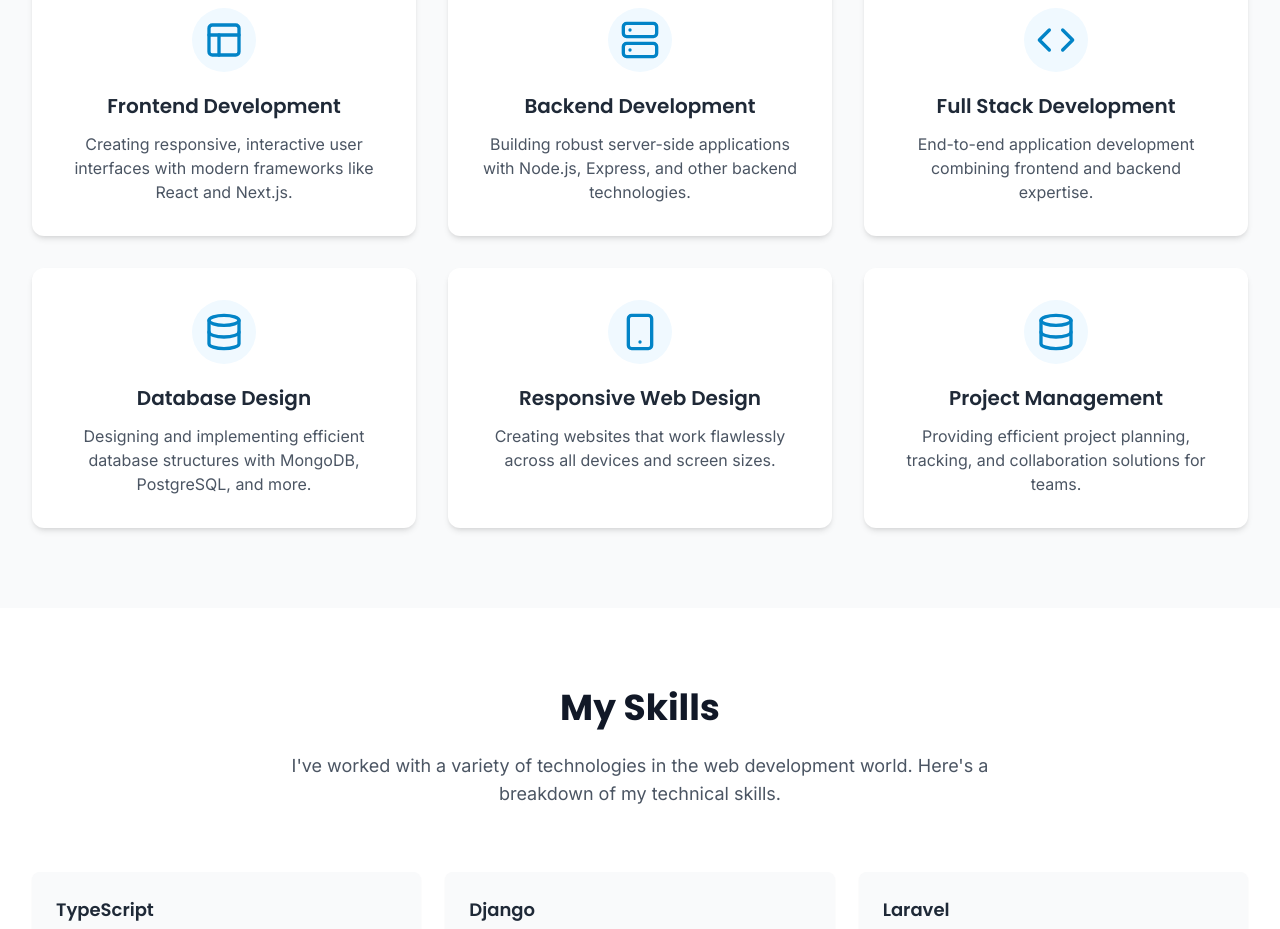
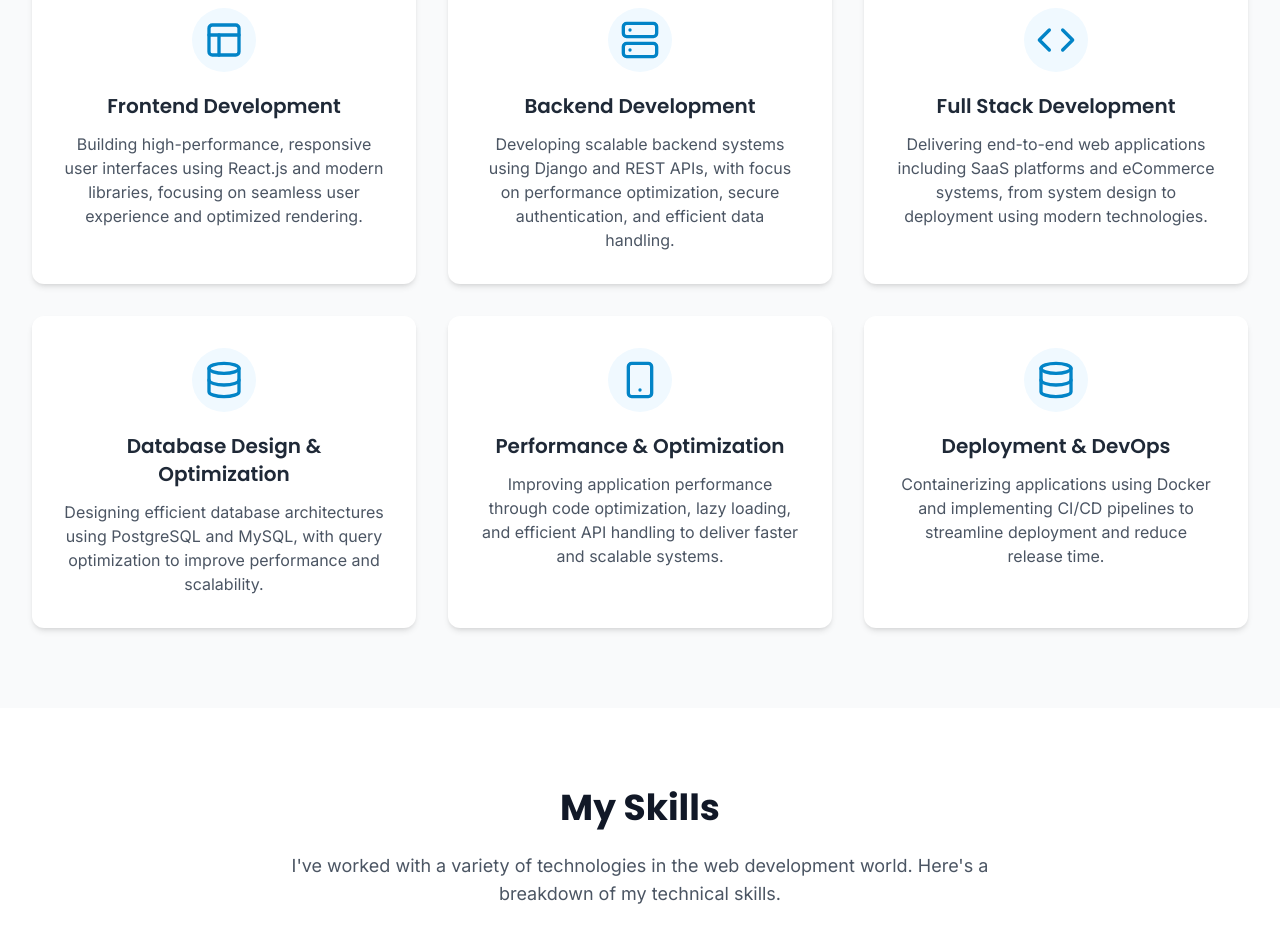
Before and after one commit to anilSysBit/portfolio-web-2025, a React (Vite) app: page / in a window 1280 px wide. Shown: the part 1080-2009 px from the top of the page. Built offline with nearby package versions, Linux system fonts and the light colour scheme.

Commit message:
Added new testimonials

```diff
--- a/src/components/ContactInfo.tsx
+++ b/src/components/ContactInfo.tsx
@@ -81,7 +81,7 @@ const ContactInfo: React.FC = () => {
         <h4 className="font-medium text-gray-900 mb-4">Connect With Me</h4>
         <div className="flex space-x-4">
           <a
-            href="https://github.com"
+            href="https://github.com/anilSysBit"
             target="_blank"
             rel="noopener noreferrer"
             className="p-2 bg-gray-800 text-white rounded-full hover:bg-gray-700 transition-colors"
@@ -92,7 +92,7 @@ const ContactInfo: React.FC = () => {
             </svg>
           </a>
           <a
-            href="https://linkedin.com"
+            href="https://www.linkedin.com/in/wagleanil/"
             target="_blank"
             rel="noopener noreferrer"
             className="p-2 bg-blue-600 text-white rounded-full hover:bg-blue-700 transition-colors"
--- a/src/components/Services.tsx
+++ b/src/components/Services.tsx
@@ -6,33 +6,33 @@ const Services: React.FC = () => {
   const services = [
     {
       title: 'Frontend Development',
-      description: 'Creating responsive, interactive user interfaces with modern frameworks like React and Next.js.',
+      description: 'Building high-performance, responsive user interfaces using React.js and modern libraries, focusing on seamless user experience and optimized rendering.',
       icon: <Layout className="h-10 w-10 text-primary-600 dark:text-primary-400" />,
     },
     {
       title: 'Backend Development',
-      description: 'Building robust server-side applications with Node.js, Express, and other backend technologies.',
+      description: 'Developing scalable backend systems using Django and REST APIs, with focus on performance optimization, secure authentication, and efficient data handling.',
       icon: <Server className="h-10 w-10 text-primary-600 dark:text-primary-400" />,
     },
     {
       title: 'Full Stack Development',
-      description: 'End-to-end application development combining frontend and backend expertise.',
+      description: 'Delivering end-to-end web applications including SaaS platforms and eCommerce systems, from system design to deployment using modern technologies.',
       icon: <Code className="h-10 w-10 text-primary-600 dark:text-primary-400" />,
     },
     {
-      title: 'Database Design',
-      description: 'Designing and implementing efficient database structures with MongoDB, PostgreSQL, and more.',
+      title: 'Database Design & Optimization',
+      description: 'Designing efficient database architectures using PostgreSQL and MySQL, with query optimization to improve performance and scalability.',
       icon: <Database className="h-10 w-10 text-primary-600 dark:text-primary-400" />,
     },
     {
-      title: 'Responsive Web Design',
-      description: 'Creating websites that work flawlessly across all devices and screen sizes.',
+      title: 'Performance & Optimization',
+      description: 'Improving application performance through code optimization, lazy loading, and efficient API handling to deliver faster and scalable systems.',
       icon: <Smartphone className="h-10 w-10 text-primary-600 dark:text-primary-400" />,
     },
     {
-      title: 'Project Management',
-      description: 'Providing efficient project planning, tracking, and collaboration solutions for teams.',
-      icon: <Database className="h-10 w-10 text-primary-600" />,
+      title: 'Deployment & DevOps',
+      description: 'Containerizing applications using Docker and implementing CI/CD pipelines to streamline deployment and reduce release time.',
+      icon: <Database className="h-10 w-10 text-primary-600 dark:text-primary-400" />,
     }
   ];
 
--- a/src/components/Testimonials.tsx
+++ b/src/components/Testimonials.tsx
@@ -4,6 +4,12 @@ import { ChevronLeft, ChevronRight, Quote } from 'lucide-react';
 
 const Testimonials: React.FC = () => {
   const testimonials = [
+    {
+      name: 'Pradeep Pokhrel',
+      position: 'CEO, ThinkMove Solutions',
+      content: "Anil demonstrated exceptional ownership and technical expertise while building our SaaS platform single-handedly. His ability to design, develop, and deliver a complete full-stack system from scratch was truly impressive. He is highly enthusiastic, proactive, and consistently goes beyond expectations to solve complex problems. Anil’s dedication, energy, and strong engineering mindset make him a standout developer and a valuable contributor to any product team.",
+      image: 'https://thinkmovesolutions.com/wp-content/uploads/2025/07/think-move-logo-1.png',
+    },
     {
       name: 'Dev Mainali',
       position: 'Reporting Manager, ThinkMove Solutions',
--- a/src/pages/Projects.tsx
+++ b/src/pages/Projects.tsx
@@ -19,6 +19,13 @@ const Projects: React.FC = () => {
       tags: ['React.js', 'Admin Panel', 'Seller Panel', 'User Website'],
       liveUrl: 'https://next-jeb.vercel.app/',
       githubUrl: 'https://github.com/anilSysBit',
+    },
+    {
+      title: 'Drone Selling Website',
+      description: 'Developed a responsive eCommerce website for drone products using React.js, converting UI/UX designs into a fully functional web application. Implemented product listings, user-friendly navigation, and optimized frontend performance for a seamless shopping experience.',
+      image: '/projects/paras/drone.png',
+      tags: ['React.js', 'Redux', 'REST'],
+      liveUrl:"https://drone-website-five.vercel.app/",
     },
     {
       title: 'Football Management System',
```
Also changed, not shown: public/projects/paras/drone.png (added).
